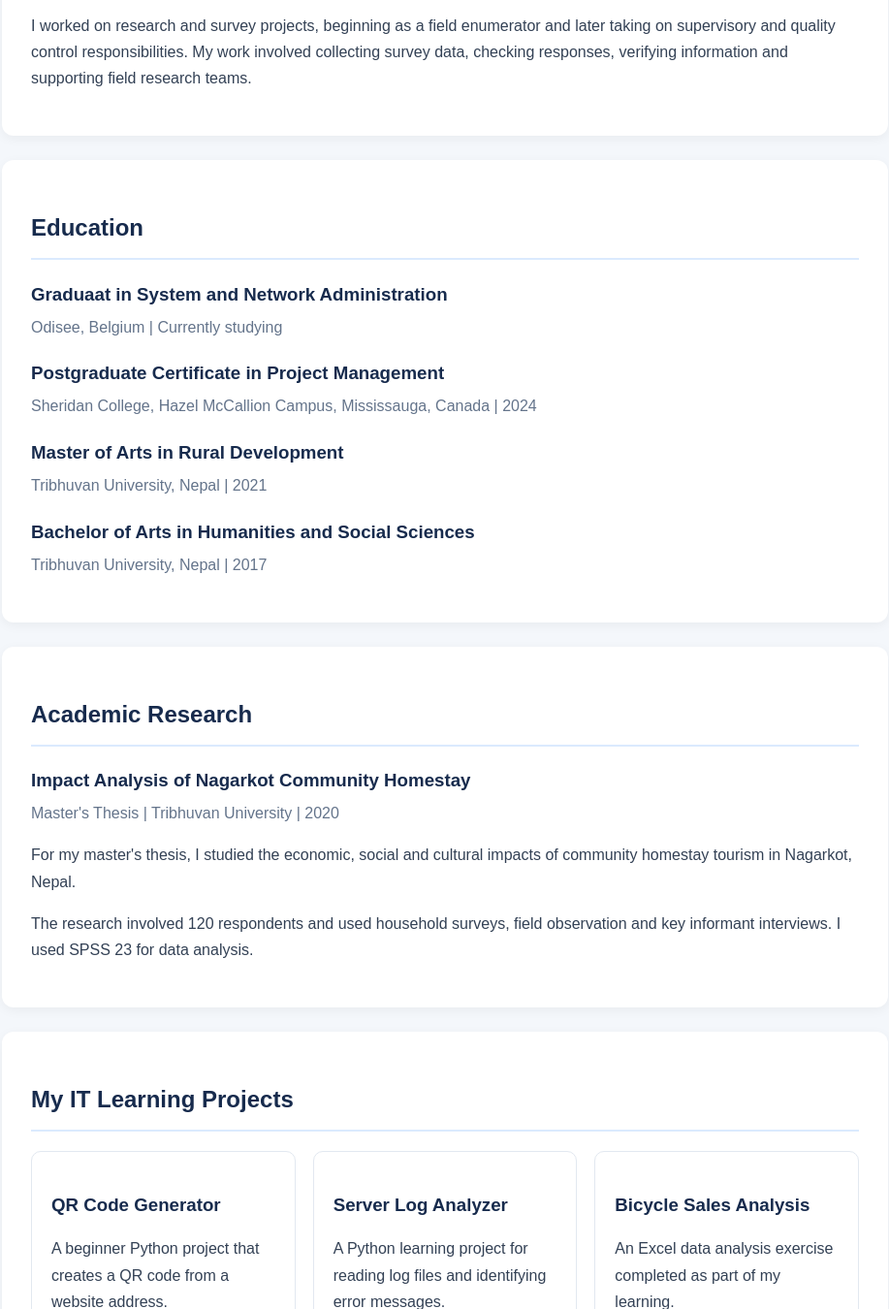
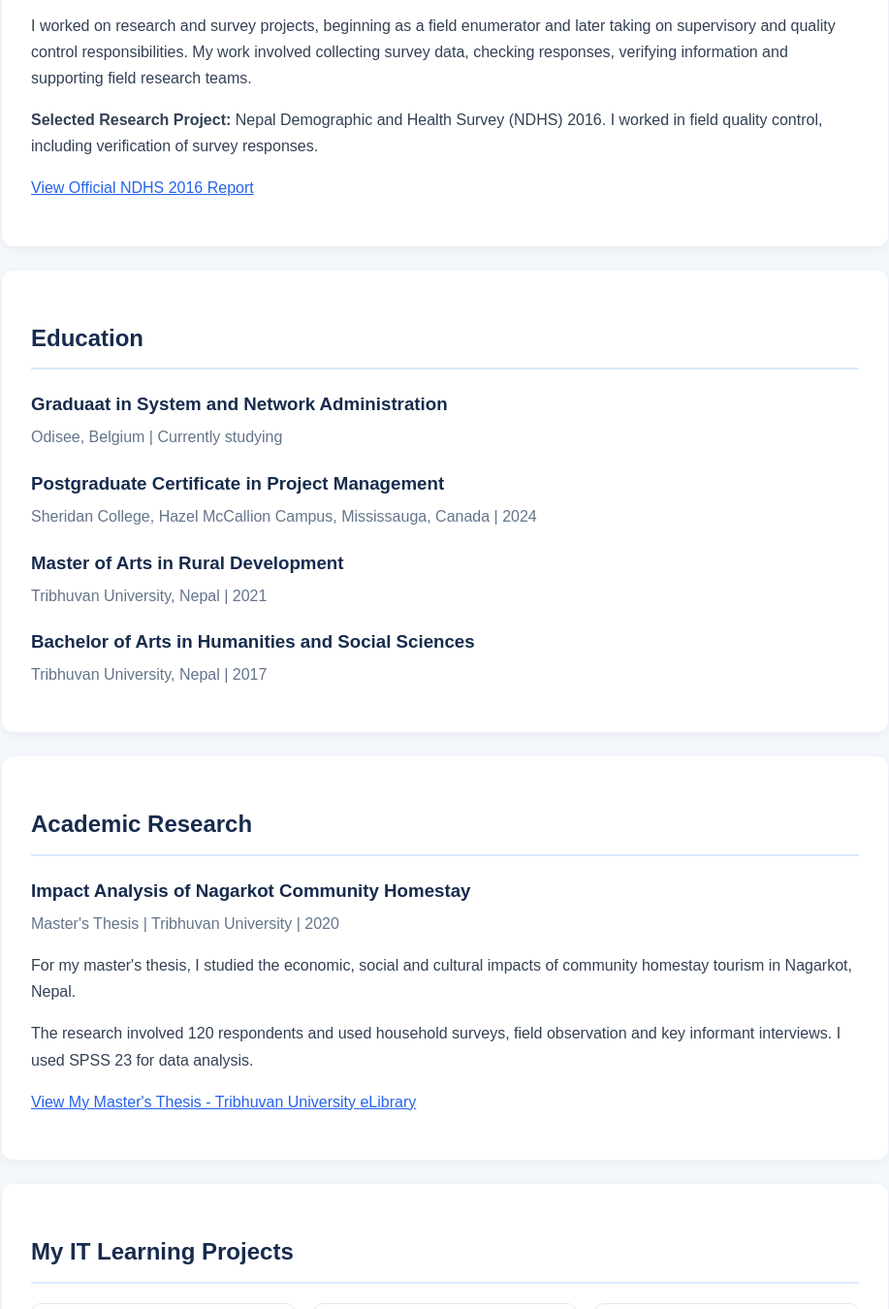
Before and after one commit to pinky-it-projects/pinky-it-projects.github.io, a plain HTML site: page index.html in a window 1280 px wide. Shown: the part 905-2255 px from the top of the page at 97% size, without its empty margins (181-1098 px from the left). Drawn offline with Linux system fonts and the light colour scheme.

Commit message:
Enhance index.html with research project details
Added details about the Nepal Demographic and Health Survey and master's thesis, including links to reports.

```diff
--- a/index.html
+++ b/index.html
@@ -147,6 +147,20 @@
     responses, verifying information and supporting
     field research teams.
   </p>
+
+<p>
+  <strong>Selected Research Project:</strong>
+  Nepal Demographic and Health Survey (NDHS) 2016.
+  I worked in field quality control, including
+  verification of survey responses.
+</p>
+
+<p>
+  <a href="https://dhsprogram.com/pubs/pdf/FR336/FR336.pdf"
+     target="_blank" rel="noopener noreferrer">
+    View Official NDHS 2016 Report
+  </a>
+</p>
 </section>
 
 <section id="education">
@@ -177,10 +191,20 @@
     social and cultural impacts of community homestay
     tourism in Nagarkot, Nepal.
   </p>
-  <p>
-    The research involved 120 respondents and used
-    household surveys, field observation and key
-    informant interviews. I used SPSS 23 for data analysis.
+
+<p>
+  The research involved 120 respondents and used
+  household surveys, field observation and key
+  informant interviews. I used SPSS 23 for data analysis.
+</p>
+
+<p>
+  <a href="https://elibrary.tucl.edu.np/items/39137039-49a1-4ea7-b2b1-fdb06a554f98"
+     target="_blank" rel="noopener noreferrer">
+    View My Master's Thesis - Tribhuvan University eLibrary
+  </a>
+</p>
+
   </p>
 </section>
 
```
